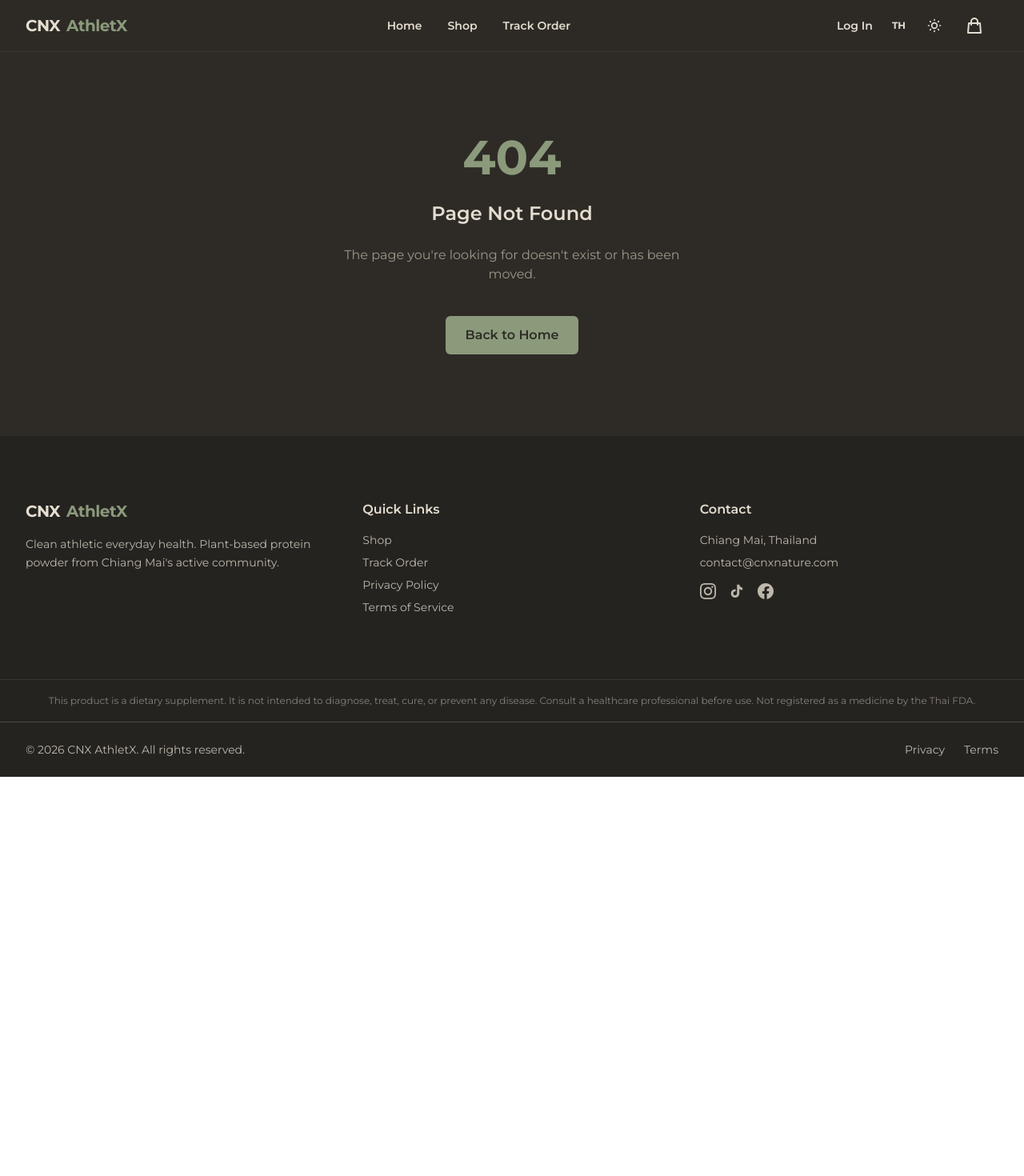
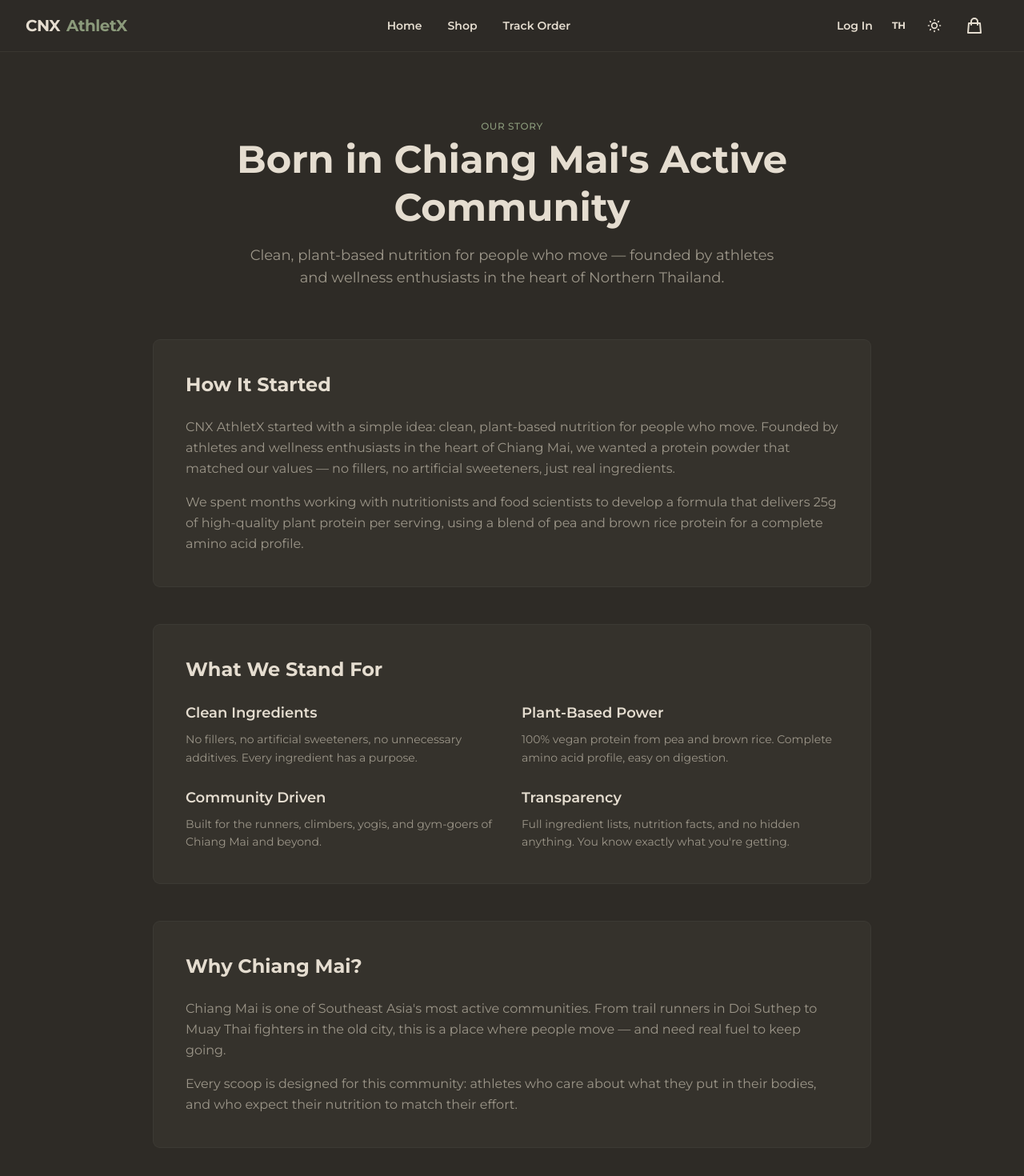
Before and after one commit to cnxathletx/cnx-athletx-web, a Vue app in the folder packages/web/: page /about in a window 1280 px wide. Shown: the top 1470 px of the page at 80% size. Before the commit the page ends 971 px from the top, so only its background shows below. Built offline with nearby package versions, Linux system fonts and the light colour scheme; no server answers.

Commit message:
feat: add About page and update navigation to include story section

```diff
--- a/packages/web/src/i18n/en.json
+++ b/packages/web/src/i18n/en.json
@@ -297,6 +297,28 @@
     "note3": "Payment must be completed within 24 hours or the order will be cancelled",
     "note4": "You'll receive a confirmation email once payment is verified"
   },
+  "about": {
+    "badge": "Our Story",
+    "title": "Born in Chiang Mai's Active Community",
+    "subtitle": "Clean, plant-based nutrition for people who move — founded by athletes and wellness enthusiasts in the heart of Northern Thailand.",
+    "originTitle": "How It Started",
+    "originP1": "CNX AthletX started with a simple idea: clean, plant-based nutrition for people who move. Founded by athletes and wellness enthusiasts in the heart of Chiang Mai, we wanted a protein powder that matched our values — no fillers, no artificial sweeteners, just real ingredients.",
+    "originP2": "We spent months working with nutritionists and food scientists to develop a formula that delivers 25g of high-quality plant protein per serving, using a blend of pea and brown rice protein for a complete amino acid profile.",
+    "valuesTitle": "What We Stand For",
+    "value1Title": "Clean Ingredients",
+    "value1Desc": "No fillers, no artificial sweeteners, no unnecessary additives. Every ingredient has a purpose.",
+    "value2Title": "Plant-Based Power",
+    "value2Desc": "100% vegan protein from pea and brown rice. Complete amino acid profile, easy on digestion.",
+    "value3Title": "Community Driven",
+    "value3Desc": "Built for the runners, climbers, yogis, and gym-goers of Chiang Mai and beyond.",
+    "value4Title": "Transparency",
+    "value4Desc": "Full ingredient lists, nutrition facts, and no hidden anything. You know exactly what you're getting.",
+    "chiangMaiTitle": "Why Chiang Mai?",
+    "chiangMaiP1": "Chiang Mai is one of Southeast Asia's most active communities. From trail runners in Doi Suthep to Muay Thai fighters in the old city, this is a place where people move — and need real fuel to keep going.",
+    "chiangMaiP2": "Every scoop is designed for this community: athletes who care about what they put in their bodies, and who expect their nutrition to match their effort.",
+    "ctaText": "Ready to fuel your next session?",
+    "ctaButton": "Shop Now"
+  },
   "notFound": {
     "title": "Page Not Found",
     "message": "The page you're looking for doesn't exist or has been moved.",
--- a/packages/web/src/i18n/th.json
+++ b/packages/web/src/i18n/th.json
@@ -297,6 +297,28 @@
     "note3": "ต้องชำระเงินภายใน 24 ชั่วโมง มิฉะนั้นคำสั่งซื้อจะถูกยกเลิก",
     "note4": "คุณจะได้รับอีเมลยืนยันเมื่อตรวจสอบการชำระเงินแล้ว"
   },
+  "about": {
+    "badge": "เรื่องราวของเรา",
+    "title": "เกิดในชุมชนนักกีฬาเชียงใหม่",
+    "subtitle": "อาหารจากพืชที่สะอาดสำหรับคนที่ชอบเคลื่อนไหว — ก่อตั้งโดยนักกีฬาและผู้รักสุขภาพใจกลางภาคเหนือของประเทศไทย",
+    "originTitle": "จุดเริ่มต้น",
+    "originP1": "CNX AthletX เริ่มต้นจากแนวคิดง่ายๆ: อาหารจากพืชที่สะอาดสำหรับคนที่ชอบเคลื่อนไหว ก่อตั้งโดยนักกีฬาและผู้รักสุขภาพใจกลางเชียงใหม่ เราต้องการโปรตีนที่ตรงกับค่านิยมของเรา — ไม่มีสารเติมแต่ง ไม่มีสารให้ความหวานเทียม แค่วัตถุดิบจริงๆ",
+    "originP2": "เราใช้เวลาหลายเดือนทำงานร่วมกับนักโภชนาการและนักวิทยาศาสตร์ด้านอาหาร เพื่อพัฒนาสูตรที่ให้โปรตีนจากพืชคุณภาพสูง 25 กรัมต่อ 1 ครั้ง โดยใช้โปรตีนจากถั่วลันเตาและข้าวกล้องเพื่อกรดอะมิโนครบถ้วน",
+    "valuesTitle": "สิ่งที่เรายึดมั่น",
+    "value1Title": "วัตถุดิบสะอาด",
+    "value1Desc": "ไม่มีสารเติมแต่ง ไม่มีสารให้ความหวานเทียม ไม่มีสารเสริมที่ไม่จำเป็น ทุกส่วนประกอบมีจุดประสงค์",
+    "value2Title": "พลังจากพืช",
+    "value2Desc": "โปรตีนวีแกน 100% จากถั่วลันเตาและข้าวกล้อง กรดอะมิโนครบถ้วน ย่อยง่าย",
+    "value3Title": "ขับเคลื่อนโดยชุมชน",
+    "value3Desc": "สร้างมาเพื่อนักวิ่ง นักปีนเขา โยคี และคนรักการออกกำลังกายในเชียงใหม่และทั่วโลก",
+    "value4Title": "โปร่งใส",
+    "value4Desc": "รายการส่วนประกอบครบถ้วน ข้อมูลโภชนาการชัดเจน ไม่มีอะไรซ่อน คุณรู้แน่ชัดว่าได้อะไร",
+    "chiangMaiTitle": "ทำไมเชียงใหม่?",
+    "chiangMaiP1": "เชียงใหม่เป็นหนึ่งในชุมชนที่แอคทีฟที่สุดในเอเชียตะวันออกเฉียงใต้ ตั้งแต่นักวิ่งเทรลบนดอยสุเทพไปจนถึงนักมวยไทยในเมืองเก่า ที่นี่คือสถานที่ที่ผู้คนเคลื่อนไหว — และต้องการเชื้อเพลิงที่แท้จริง",
+    "chiangMaiP2": "ทุกช้อนออกแบบมาเพื่อชุมชนนี้: นักกีฬาที่ใส่ใจสิ่งที่พวกเขากิน และคาดหวังให้โภชนาการเทียบเท่าความพยายาม",
+    "ctaText": "พร้อมเติมพลังเซสชันต่อไป?",
+    "ctaButton": "เลือกซื้อ"
+  },
   "notFound": {
     "title": "ไม่พบหน้านี้",
     "message": "หน้าที่คุณกำลังมองหาไม่มีอยู่หรือถูกย้ายแล้ว",
--- /dev/null
+++ b/packages/web/src/pages/AboutPage.vue
@@ -0,0 +1,77 @@
+<script setup lang="ts">
+import { useI18n } from 'vue-i18n'
+import { useHead } from '../composables/useHead'
+import PrimaryButton from '../components/ui/PrimaryButton.vue'
+
+const { t } = useI18n({ useScope: 'global' })
+
+useHead({ title: 'About', description: 'Learn about CNX AthletX — plant-based protein from Chiang Mai\'s active community.', canonicalPath: '/about' })
+</script>
+
+<template>
+  <div class="bg-background min-h-[60vh]">
+    <div class="mx-auto max-w-[960px] px-4 sm:px-6 lg:px-8 py-12 sm:py-20">
+      <!-- Header -->
+      <div class="text-center space-y-4 mb-12 sm:mb-16">
+        <span class="text-xs font-medium uppercase tracking-[0.05em] text-primary">
+          {{ t('about.badge') }}
+        </span>
+        <h1 class="text-3xl sm:text-4xl lg:text-5xl font-bold text-foreground leading-tight">
+          {{ t('about.title') }}
+        </h1>
+        <p class="text-lg text-muted max-w-2xl mx-auto">
+          {{ t('about.subtitle') }}
+        </p>
+      </div>
+
+      <!-- Story sections -->
+      <div class="space-y-12">
+        <section class="bg-surface rounded-lg ring-1 ring-[var(--card-ring)] p-6 sm:p-8 lg:p-10 space-y-6">
+          <h2 class="text-2xl font-bold text-foreground">{{ t('about.originTitle') }}</h2>
+          <div class="space-y-4 text-muted leading-relaxed">
+            <p>{{ t('about.originP1') }}</p>
+            <p>{{ t('about.originP2') }}</p>
+          </div>
+        </section>
+
+        <section class="bg-surface rounded-lg ring-1 ring-[var(--card-ring)] p-6 sm:p-8 lg:p-10 space-y-6">
+          <h2 class="text-2xl font-bold text-foreground">{{ t('about.valuesTitle') }}</h2>
+          <div class="grid grid-cols-1 sm:grid-cols-2 gap-6">
+            <div class="space-y-2">
+              <h3 class="text-lg font-semibold text-foreground">{{ t('about.value1Title') }}</h3>
+              <p class="text-muted text-sm leading-relaxed">{{ t('about.value1Desc') }}</p>
+            </div>
+            <div class="space-y-2">
+              <h3 class="text-lg font-semibold text-foreground">{{ t('about.value2Title') }}</h3>
+              <p class="text-muted text-sm leading-relaxed">{{ t('about.value2Desc') }}</p>
+            </div>
+            <div class="space-y-2">
+              <h3 class="text-lg font-semibold text-foreground">{{ t('about.value3Title') }}</h3>
+              <p class="text-muted text-sm leading-relaxed">{{ t('about.value3Desc') }}</p>
+            </div>
+            <div class="space-y-2">
+              <h3 class="text-lg font-semibold text-foreground">{{ t('about.value4Title') }}</h3>
+              <p class="text-muted text-sm leading-relaxed">{{ t('about.value4Desc') }}</p>
+            </div>
+          </div>
+        </section>
+
+        <section class="bg-surface rounded-lg ring-1 ring-[var(--card-ring)] p-6 sm:p-8 lg:p-10 space-y-6">
+          <h2 class="text-2xl font-bold text-foreground">{{ t('about.chiangMaiTitle') }}</h2>
+          <div class="space-y-4 text-muted leading-relaxed">
+            <p>{{ t('about.chiangMaiP1') }}</p>
+            <p>{{ t('about.chiangMaiP2') }}</p>
+          </div>
+        </section>
+      </div>
+
+      <!-- CTA -->
+      <div class="text-center mt-12 sm:mt-16">
+        <p class="text-lg text-muted mb-6">{{ t('about.ctaText') }}</p>
+        <RouterLink to="/shop">
+          <PrimaryButton>{{ t('about.ctaButton') }}</PrimaryButton>
+        </RouterLink>
+      </div>
+    </div>
+  </div>
+</template>
--- a/packages/web/src/pages/HomePage.vue
+++ b/packages/web/src/pages/HomePage.vue
@@ -219,7 +219,9 @@ onMounted(async () => {
               <p>{{ t('home.brandStoryP1') }}</p>
               <p>{{ t('home.brandStoryP2') }}</p>
             </div>
-            <GhostButton>{{ t('home.learnMore') }}</GhostButton>
+            <RouterLink to="/about">
+              <GhostButton>{{ t('home.learnMore') }}</GhostButton>
+            </RouterLink>
           </div>
 
           <!-- Image Column -->
--- a/packages/web/src/router/index.ts
+++ b/packages/web/src/router/index.ts
@@ -17,6 +17,11 @@ const router = createRouter({
       path: '/shop',
       name: 'shop',
       component: () => import('../pages/ShopPage.vue'),
+    },
+    {
+      path: '/about',
+      name: 'about',
+      component: () => import('../pages/AboutPage.vue'),
     },
     {
       path: '/privacy',
```
